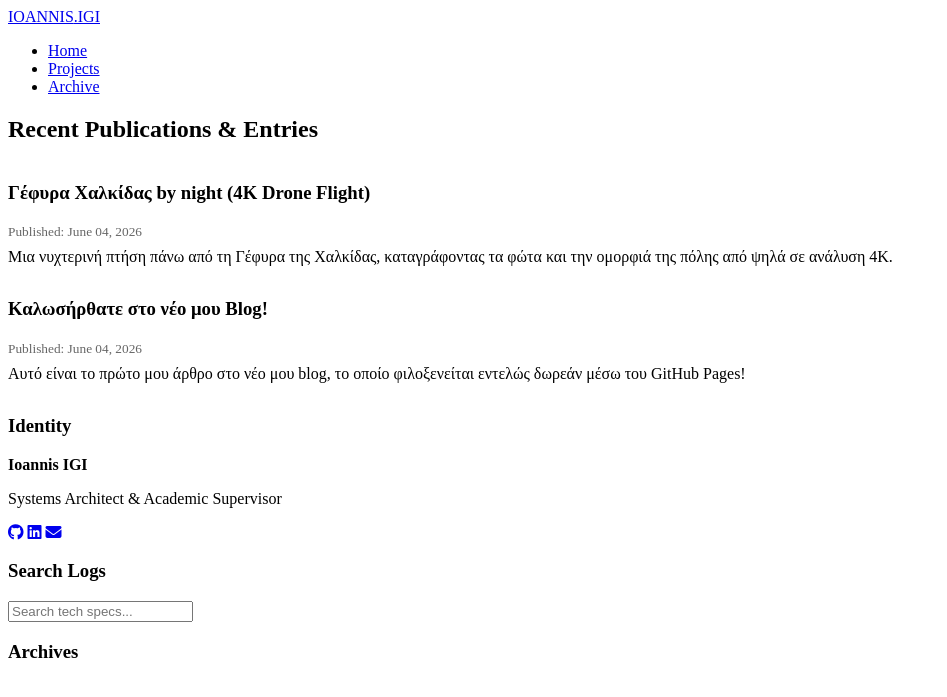
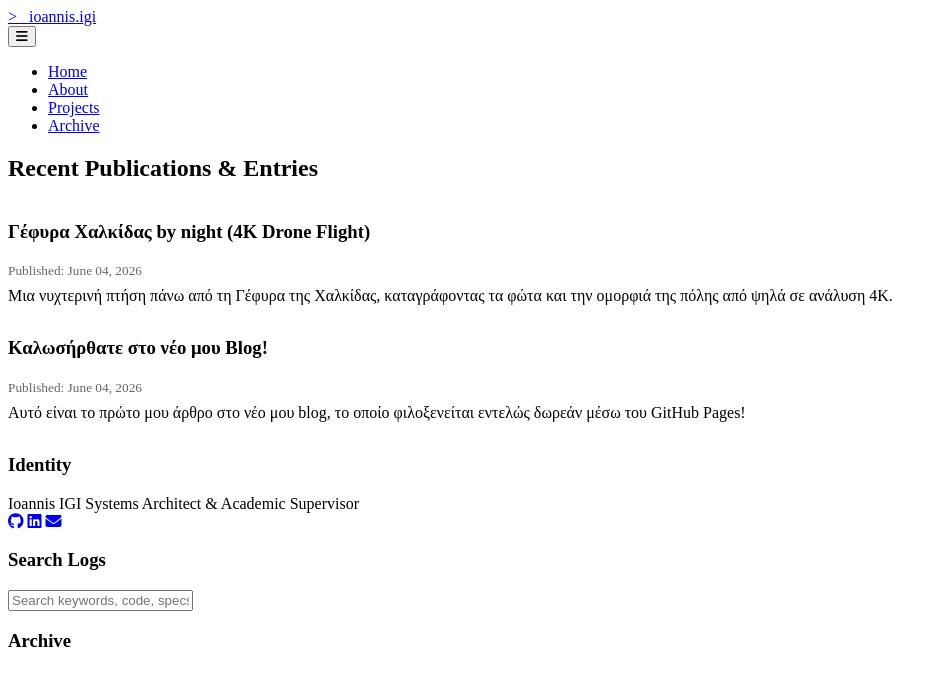
Before and after one commit to IoannisIn/ioannisin.github.io, a Jekyll site: the page built from index.html, in a window 1280 px wide. Shown: the top 697 px of the page, without its empty margins (0-947 px from the left). Built offline with Jekyll 4.4.1, drawn with Linux system fonts in a browser that asks for light colours; a style sheet for code colours, icons or effects is not loaded.

Commit message:
Refactor default layout for dynamic title and links

```diff
--- a/_layouts/default.html
+++ b/_layouts/default.html
@@ -3,61 +3,67 @@
 <head>
   <meta charset="UTF-8">
   <meta name="viewport" content="width=device-width, initial-scale=1.0">
-  <title>{{ page.title }} | Ioannis IGI</title>
+  <title>{% if page.title %}{{ page.title }} | {% endif %}{{ site.title }}</title>
+  <meta name="description" content="{{ page.description | default: site.description }}">
 
-  <!-- CSS με Cache Buster για να βλέπεις τις αλλαγές αμέσως -->
   <link rel="stylesheet" href="{{ '/assets/css/styles.css?v=' | append: site.time | relative_url }}">
+  <link rel="canonical" href="{{ page.url | absolute_url }}">
 
-  <!-- UI Icons (GitHub, Scholar, κλπ) -->
-  <link rel="stylesheet" href="https://cdnjs.cloudflare.com/ajax/libs/font-awesome/6.4.0/css/all.min.css">
-  <link rel="stylesheet" href="https://cdn.jsdelivr.net/gh/jpswalsh/academicons@1/css/academicons.min.css">
+  <link rel="stylesheet" href="https://cdnjs.cloudflare.com/ajax/libs/font-awesome/6.4.0/css/all.min.css" media="print" onload="this.media='all'">
+  <link rel="stylesheet" href="https://cdn.jsdelivr.net/gh/jpswalsh/academicons@1/css/academicons.min.css" media="print" onload="this.media='all'">
 </head>
 <body>
 
-  <header class="tech-nav">
+  <nav class="navbar">
     <div class="nav-container">
-      <a href="/" class="brand-logo">IOANNIS<span>.IGI</span></a>
-      <ul class="nav-links">
-        <li><a href="/">Home</a></li>
-        <li><a href="/projects">Projects</a></li>
-        <li><a href="/archive">Archive</a></li>
+      <div class="logo"><a href="{{ '/' | relative_url }}">&gt;_ ioannis<span>.igi</span></a></div>
+      <button class="menu-toggle" id="menu-btn" aria-label="Toggle Menu">
+        <i class="fas fa-bars"></i>
+      </button>
+      <ul class="nav-links" id="nav-menu">
+        <li><a href="{{ '/' | relative_url }}">Home</a></li>
+        <li><a href="{{ '/about.html' | relative_url }}">About</a></li>
+        <li><a href="{{ '/projects.html' | relative_url }}">Projects</a></li>
+        <li><a href="{{ '/archive.html' | relative_url }}">Archive</a></li>
       </ul>
     </div>
-  </header>
+  </nav>
 
-  <div class="grid-container">
-    <main class="content-area">
+  <div class="main-wrapper">
+    <main class="content-panel">
       {{ content }}
     </main>
 
-    <aside class="sidebar">
-      <div class="widget profile-card">
+    <aside class="sidebar-panel">
+      <div class="widget">
         <h3>Identity</h3>
-        <p><strong>Ioannis IGI</strong></p>
-        <p>Systems Architect & Academic Supervisor</p>
-        <div class="social-icons">
-          <a href="https://github.com/IoannisIn"><i class="fab fa-github"></i></a>
-          <a href="#"><i class="fab fa-linkedin"></i></a>
-          <a href="#"><i class="ai ai-google-scholar"></i></a>
-          <a href="#"><i class="fas fa-envelope"></i></a>
+        <div class="profile-meta">
+          <span class="profile-name">Ioannis IGI</span>
+          <span class="profile-title">Systems Architect & Academic Supervisor</span>
+        </div>
+        <div class="social-grid">
+          <a href="https://github.com/IoannisIn" target="_blank" rel="noopener" aria-label="GitHub"><i class="fab fa-github"></i></a>
+          <a href="#" target="_blank" rel="noopener" aria-label="LinkedIn"><i class="fab fa-linkedin"></i></a>
+          <a href="#" target="_blank" rel="noopener" aria-label="Google Scholar"><i class="ai ai-google-scholar"></i></a>
+          <a href="#" target="_blank" rel="noopener" aria-label="ORCID"><i class="ai ai-orcid"></i></a>
+          <a href="mailto:your-email@example.com" aria-label="Email"><i class="fas fa-envelope"></i></a>
         </div>
       </div>
 
-      <div class="widget search-box">
+      <div class="widget">
         <h3>Search Logs</h3>
-        <input type="text" id="live-search" placeholder="Search tech specs...">
-        <div id="results-container"></div>
+        <input type="text" id="search-input" class="search-field" placeholder="Search keywords, code, specs..." aria-label="Search posts">
+        <div id="search-results" class="search-results-box"></div>
       </div>
 
-      <div class="widget archive-box">
-        <h3>Archives</h3>
-        <ul id="dynamic-archive">
-          <!-- Αυτό γεμίζει αυτόματα με JS -->
-        </ul>
+      <div class="widget">
+        <h3>Archive</h3>
+        <ul class="archive-list" id="sidebar-archive">
+          </ul>
       </div>
     </aside>
   </div>
 
-  <script src="/assets/js/main.js"></script>
+  <script src="{{ '/assets/js/main.js' | relative_url }}"></script>
 </body>
 </html>
```
